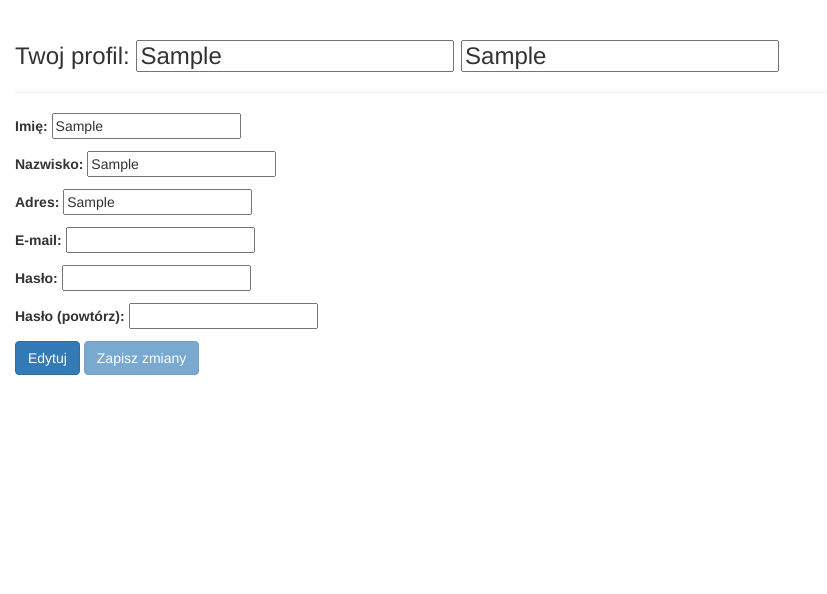
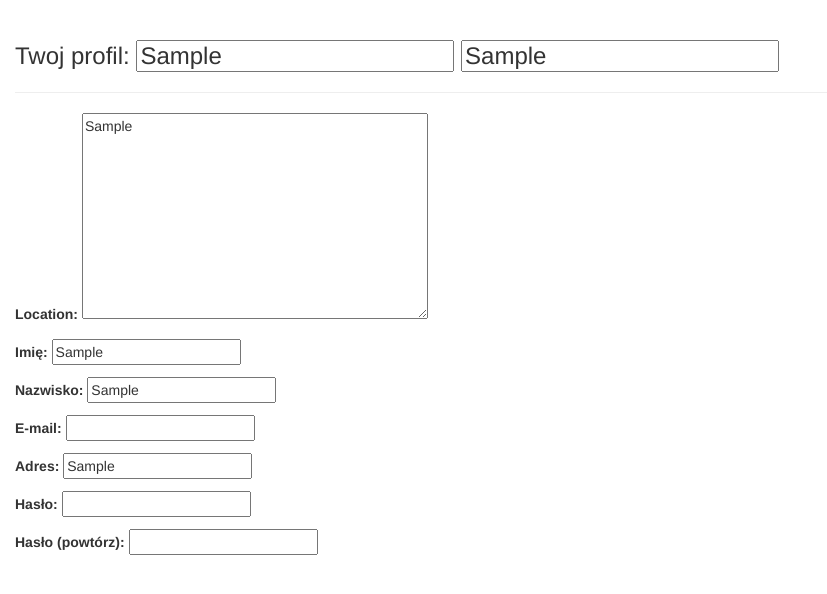
Before and after one commit to pan-mroku/plodyrolne, a Django app: page /rolnicy/mojprofil/ in a window 1280 px wide. Shown: the part 54-648 px from the top of the page, without its empty margins (0-827 px from the left). Run offline with Django 3.2, Linux system fonts and the light colour scheme; a user stored in the database is signed in; tables that the repository leaves empty hold one stand-in row (values such as "Sample post"); some libraries are stand-ins or nearby versions.

Commit message:
hack na hacku, mapy w adminie działają dobrze, w edytuj_profil nie

```diff
--- a/plodyrolne/settings.py
+++ b/plodyrolne/settings.py
@@ -47,6 +47,7 @@ INSTALLED_APPS = (
 		'klasyfikacje',
 		'wiadomosci',
 		'django_markdown',
+		'location_field'
 )
 
 ACCOUNT_ACTIVATION_DAYS = 7
--- a/plodyrolne/templates/base.html
+++ b/plodyrolne/templates/base.html
@@ -16,22 +16,3 @@
     </body>
 
 </html>
-
-<script>
-    function testFunction() {
-        if($("#inputGroupSuccess1").prop('disabled')==false)
-        {
-            $("#inputGroupSuccess1").prop('disabled', true);
-            $("#inputGroupSuccess2").prop('disabled', true);
-            $("#inputGroupSuccess3").prop('disabled', true);
-            $("#edytujButton").val("Edytuj");
-            $("#zapiszZmianyButton").prop('disabled', true);
-        } else {
-            $("#inputGroupSuccess1").prop('disabled', false);
-            $("#inputGroupSuccess2").prop('disabled', false);
-            $("#inputGroupSuccess3").prop('disabled', false);
-            $("#edytujButton").val("Anuluj");
-            $("#zapiszZmianyButton").prop('disabled', false);
-        }
-    }
-</script>
--- a/plodyrolne/templates/head.html
+++ b/plodyrolne/templates/head.html
@@ -20,5 +20,9 @@
 
     <!-- Custom Theme JavaScript -->
     <script src="http://dagondev.ddns.net/static/startbootstrap-grayscale-1.0.1/js/grayscale.js"></script>
-    {{ form.media }}
+
+
+<script type="text/javascript" src="//maps.google.com/maps/api/js?sensor=false"></script>
+<script type="text/javascript" src="/c/Users/nao/PythonProjects/plodyrolne/static/location_field/js/form.js"></script>
+    {{form.media}}
 </head>
--- a/rolnicy/models.py
+++ b/rolnicy/models.py
@@ -1,14 +1,17 @@
 from django.db import models
 from django import forms
+from location_field.widgets import LocationWidget
 from registration.users import UserModel
 from django.contrib.auth.models import User
 from django.utils.translation import ugettext_lazy as _
+from location_field.models.plain import PlainLocationField
 
 class Rolnik(models.Model):
     user=models.OneToOneField(User)
     Imie=models.CharField(max_length=20)
     Nazwisko=models.CharField(max_length=50)
     Adres=models.CharField(max_length=100)
+    location = PlainLocationField(based_fields=[Adres], zoom=11)
     #geo_placeholder
 
     def __str__(self):
@@ -21,10 +24,11 @@ class RolnikForm(forms.ModelForm):
     class Meta:
         model = Rolnik
         fields = [
+            'location',
             'Imie',
             'Nazwisko',
+            'email',
             'Adres',
-            'email',
             ]
         labels = {
             "Imie":_("Imię")
--- a/rolnicy/templates/rolnicy_profil_edytuj.html
+++ b/rolnicy/templates/rolnicy_profil_edytuj.html
@@ -6,7 +6,5 @@
   <form class="form-horizontal">
     {% csrf_token %}
 		{{rolnik.as_p}}
-    <input id="edytujButton" class="btn btn-primary" onclick="testFunction()" type="button" value="Edytuj">
-    <input id="zapiszZmianyButton"  class="btn btn-primary" type="submit" value="Zapisz zmiany" disabled="disabled"/>
   </form>
 {% endblock %}
```
Also changed, not shown: rolnicy/templates/rolnicy_profil.html (+6 -4 lines).
